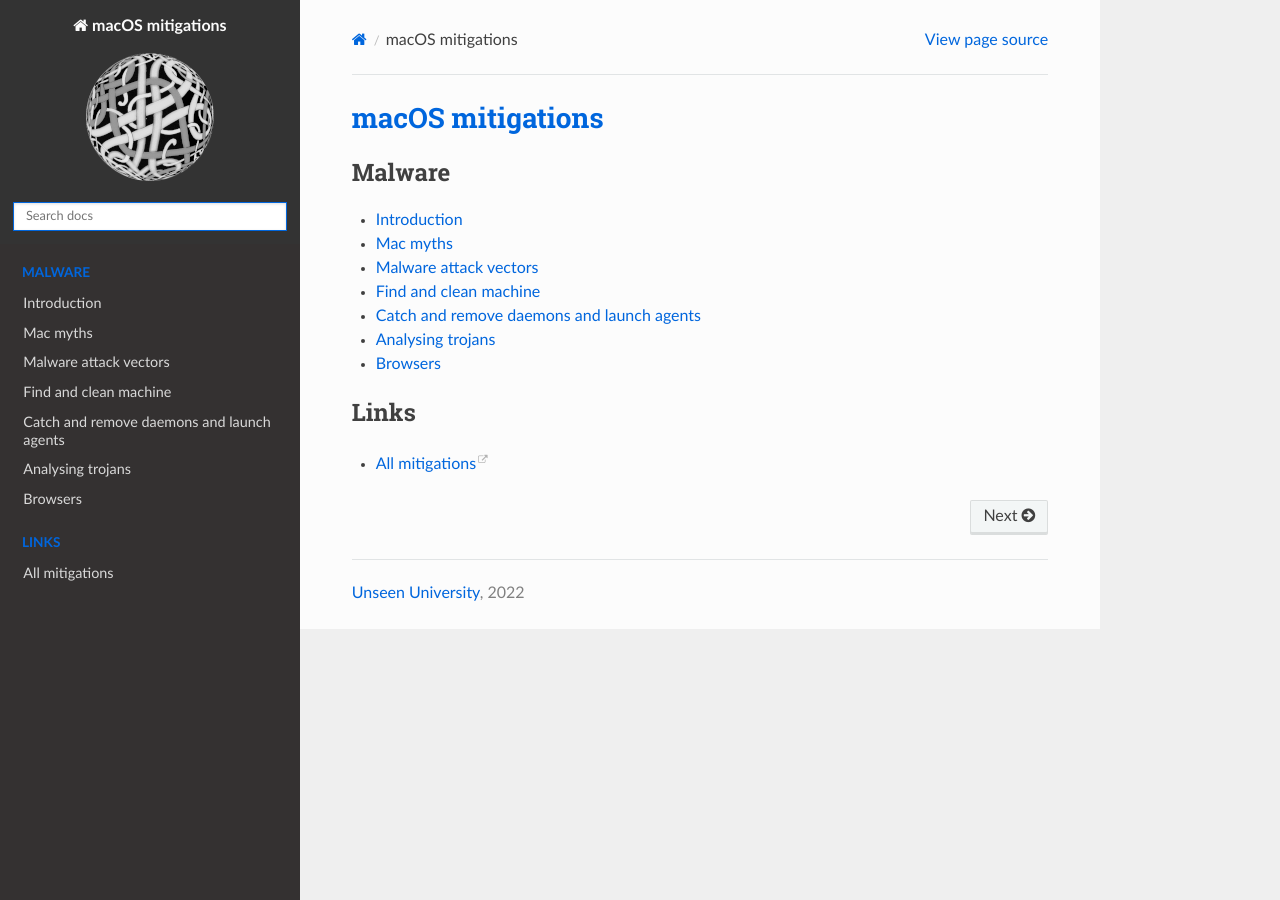
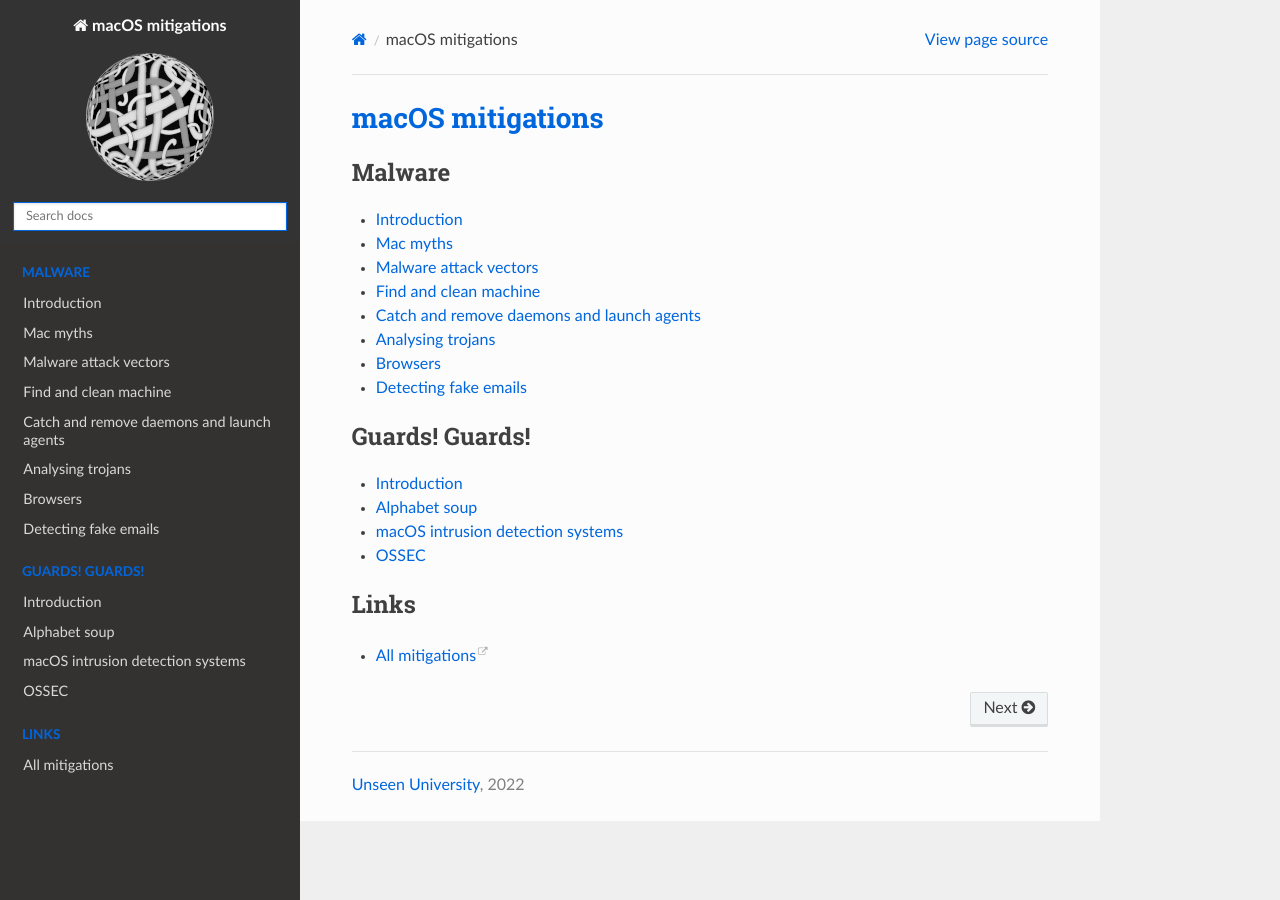
Before and after one commit to tymyrddin/blue-macos, a Sphinx documentation site: the page built from source/index.rst, in a window 1280 px wide. Built offline with Sphinx 7.4.7 and the Read the Docs theme 2.0.0, drawn with Linux system fonts in a browser that asks for light colours.

Commit message:
Guards! Guards!

```diff
--- /dev/null
+++ b/source/docs/guards/ids.md
@@ -0,0 +1,15 @@
+# macOS intrusion detection systems
+
+## Host intrusion detection systems
+
+* Aide
+* Samhain
+* OSSEC
+* Sagan
+* Fail2Ban
+
+## Network intrusion detection systems
+
+* Zeek
+* Suricata
+* Sagan
--- a/source/index.rst
+++ b/source/index.rst
@@ -14,6 +14,18 @@
    docs/malware/daemons-and-agents.md
    docs/malware/analysing-trojans.md
    docs/malware/browsers.md
+   docs/malware/*
+
+.. toctree::
+   :glob:
+   :maxdepth: 1
+   :includehidden:
+   :caption: Guards! Guards!
+
+   docs/guards/README.md
+   docs/guards/soup.md
+   docs/guards/ids.md
+   docs/guards/*
 
 .. toctree::
    :caption: Links
```
Also changed, not shown: source/docs/guards/README.md (added, +45 -0 lines), source/docs/guards/ossec.md (added, +8 -0 lines), source/docs/guards/soup.md (added, +29 -0 lines), source/docs/malware/check-mail.md (added, +6 -0 lines).
